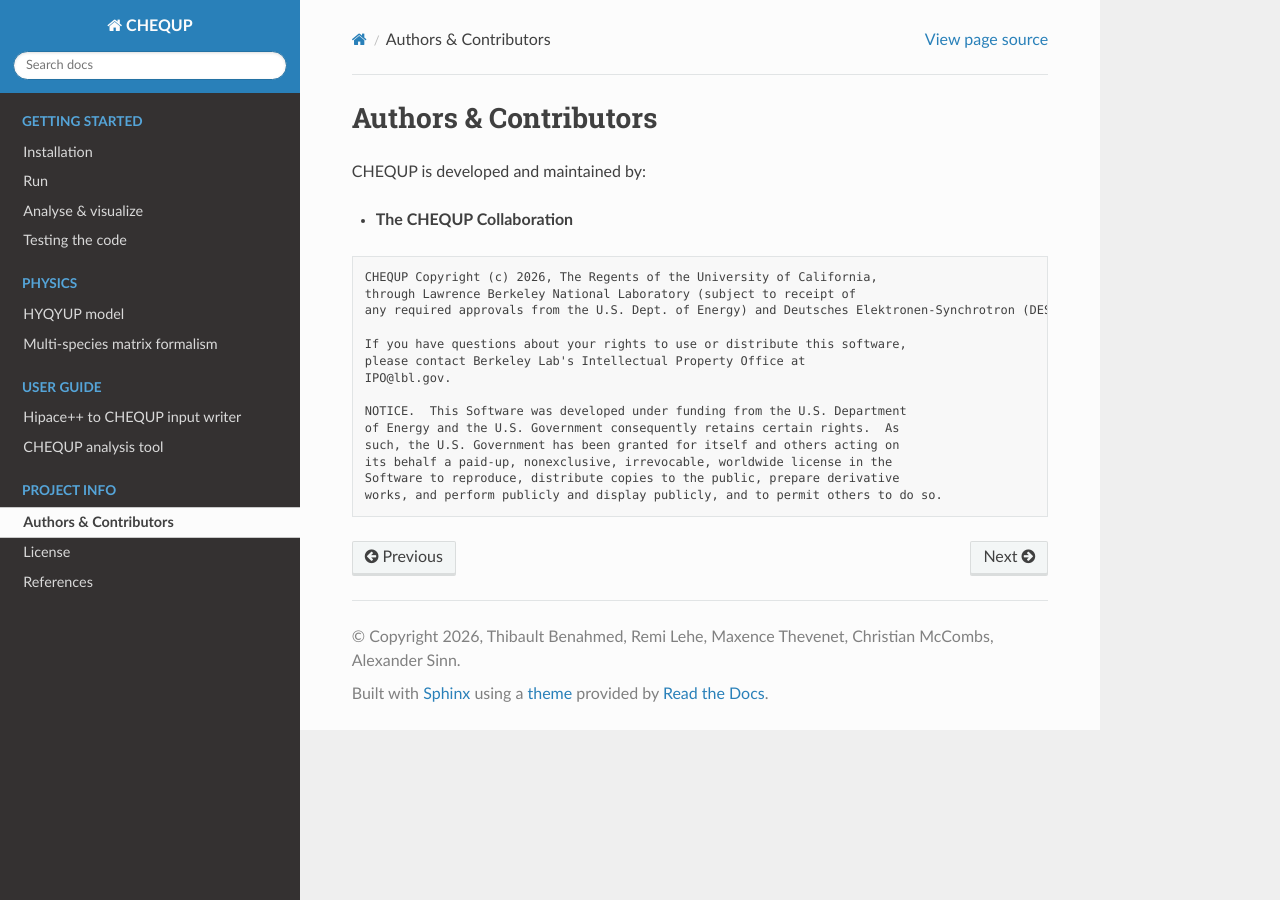
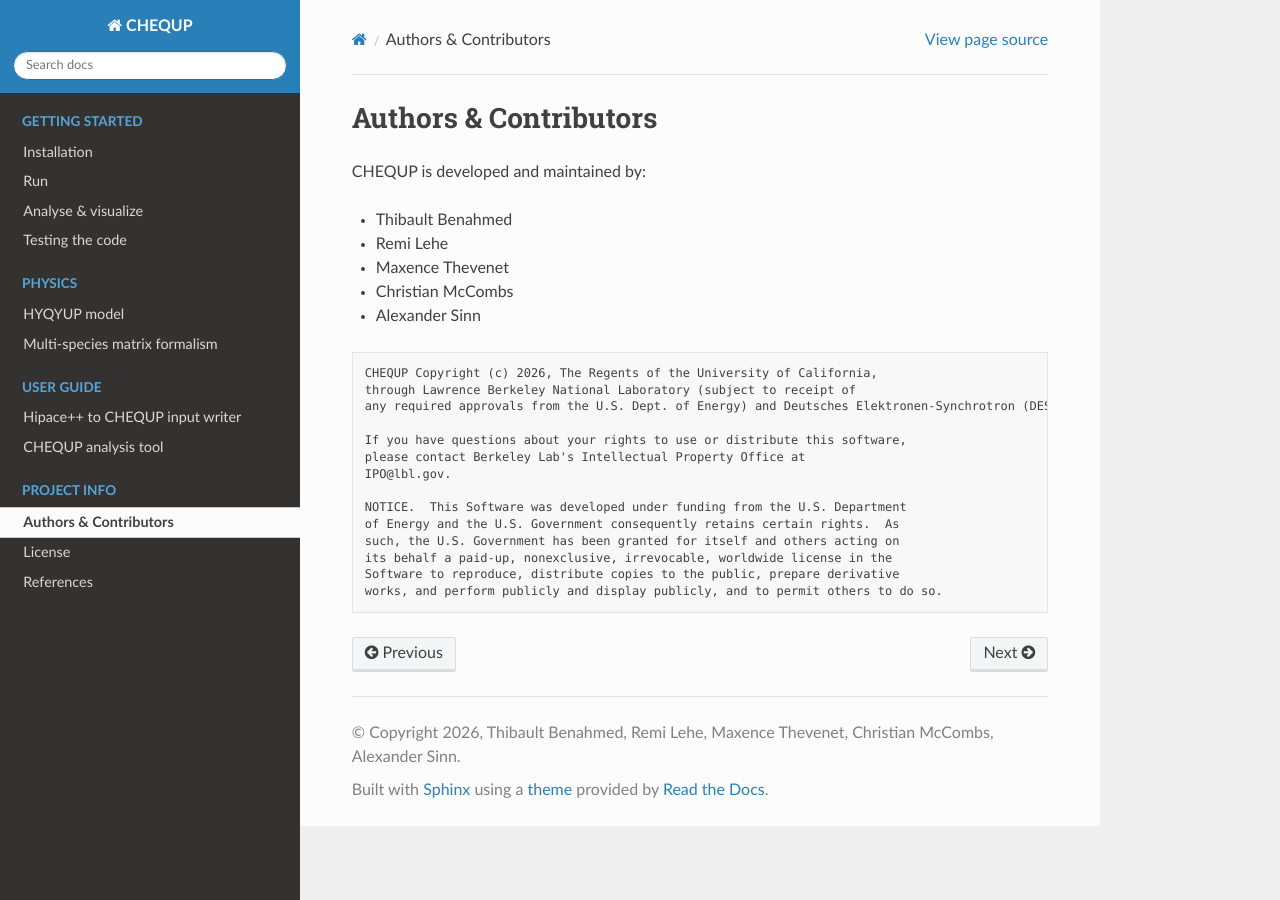
Before and after one commit to chequp-org/chequp, a Sphinx documentation site: the page built from docs/source/authors.rst, in a window 1280 px wide. Built offline with Sphinx 7.4.7 and the Read the Docs theme 3.1.0, drawn with Linux system fonts in a browser that asks for light colours.

Commit message:
Add authors

```diff
--- a/docs/source/authors.rst
+++ b/docs/source/authors.rst
@@ -3,7 +3,11 @@ Authors & Contributors
 
 CHEQUP is developed and maintained by:
 
-* **The CHEQUP Collaboration**
+* Thibault Benahmed
+* Remi Lehe
+* Maxence Thevenet
+* Christian McCombs
+* Alexander Sinn
 
 .. literalinclude:: ../../NOTICE.txt
    :language: text
```
